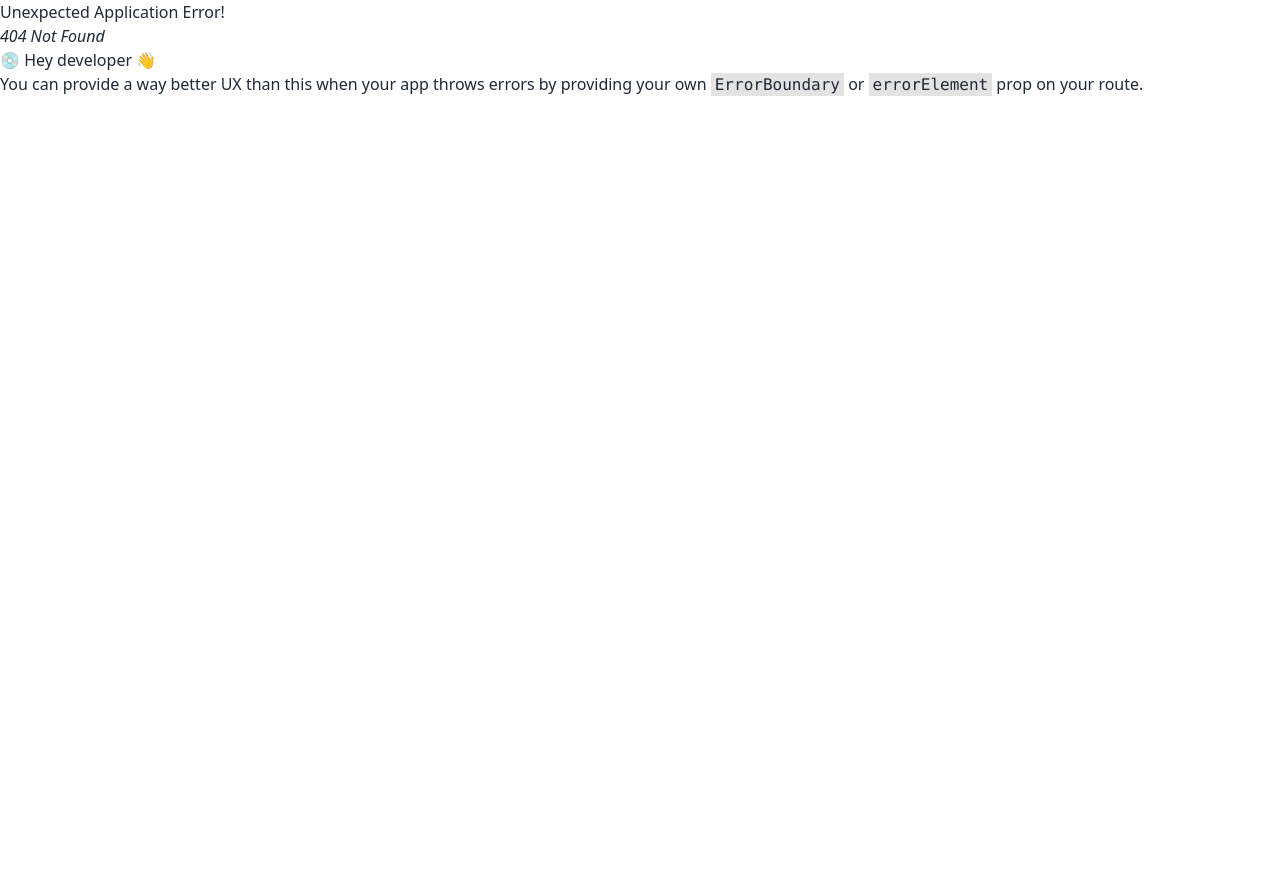
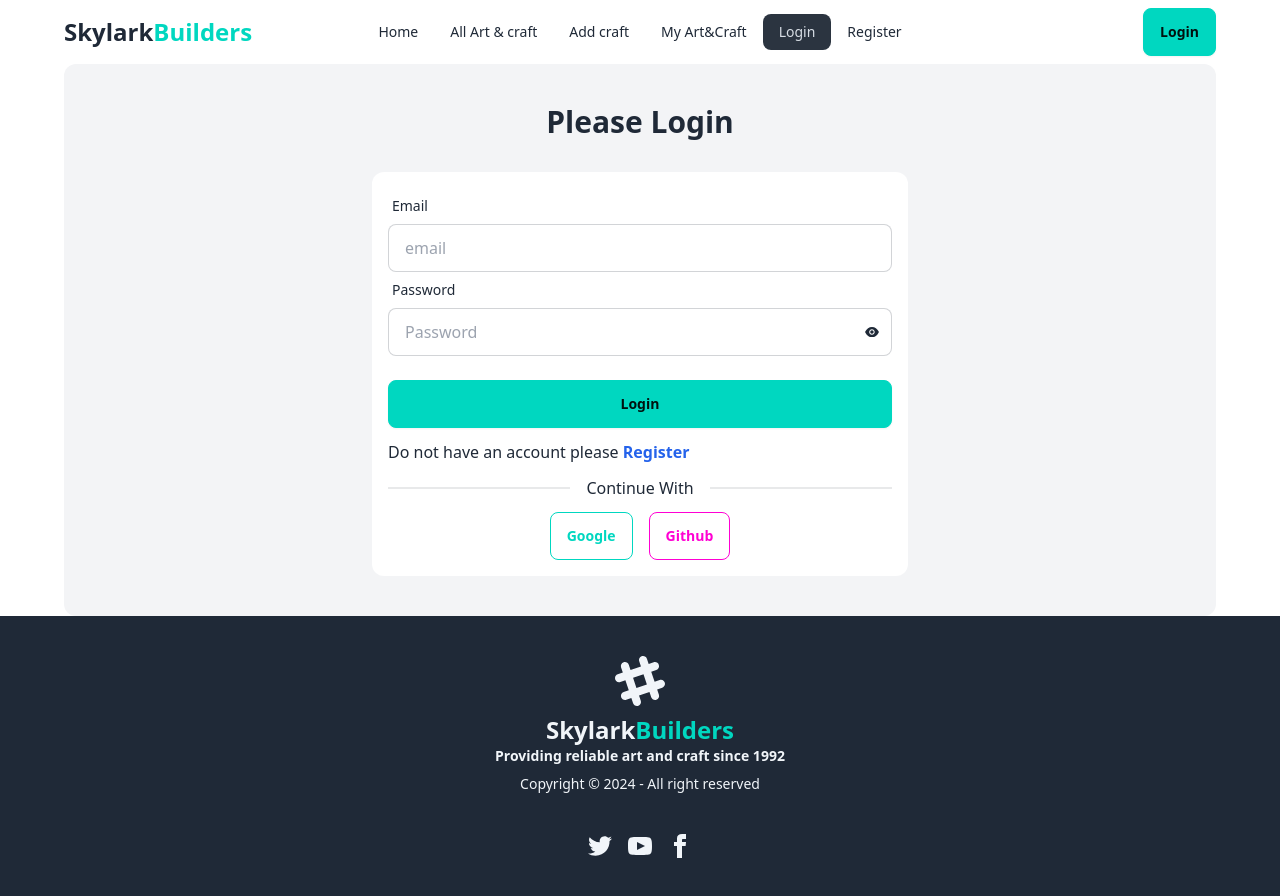
Before and after one commit to Hm-masum/Art-and-craft-client, a React (Vite) app: page /login in a window 1280 px wide. Before the commit this address had no page. Before the commit the page ends 800 px from the top, so only its background shows below. Built offline with nearby package versions, Linux system fonts and the light colour scheme.

Commit message:
login page commit

```diff
--- a/package.json
+++ b/package.json
@@ -15,6 +15,8 @@
     "match-sorter": "^6.3.4",
     "react": "^18.2.0",
     "react-dom": "^18.2.0",
+    "react-hook-form": "^7.51.3",
+    "react-icons": "^5.1.0",
     "react-router-dom": "^6.23.0",
     "sort-by": "^1.2.0"
   },
--- /dev/null
+++ b/src/Pages/Login.jsx
@@ -0,0 +1,102 @@
+import { useState } from "react";
+import { AiFillEye, AiFillEyeInvisible } from "react-icons/ai";
+import { Link } from "react-router-dom";
+
+const Login = () => {
+  const [showPassword, setShowPassword] = useState(false);
+
+  const handleLogin = (e) => {
+    e.preventDefault();
+    const form = e.target;
+    const email = form.email.value;
+    const password = form.password.value;
+    console.log(email,password)
+  };
+
+  // handle googleLogin
+  // const handleGoogleSignIn = () => {
+  //   googleLogin().then(() => {
+  //     toast.success('User login successfully')
+  //     navigate(location?.state || "/");
+  //   });
+  // };
+
+  // handle githubSignIn
+  // const handleGithubSignIn = () => {
+  //   githubLogin().then(() => {
+  //     toast.success('User login successfully')
+  //     navigate(location?.state || "/");
+  //   });
+  // }
+
+  return (
+    <div className="bg-gray-100 rounded-xl p-4 md:p-10">
+      <h2 className="text-3xl mb-8 text-center font-semibold">Please Login</h2>
+      <div className="animate__animated animate__slideInLeft md:w-3/4 lg:w-1/2 mx-auto bg-white rounded-xl p-4">
+        <form onSubmit={handleLogin}>
+          <div className="form-control">
+            <label className="label">
+              <span className="label-text">Email</span>
+            </label>
+            <input
+              type="text"
+              name="email"
+              placeholder="email"
+              className="input input-bordered"
+              required
+            />
+          </div>
+          <div className="form-control">
+            <label className="label">
+              <span className="label-text">Password</span>
+            </label>
+            <div className="relative">
+              <input
+                className="w-full input input-bordered"
+                type={showPassword ? "text" : "password"}
+                name="password"
+                placeholder="Password"
+                required
+              />
+              <span
+                className="absolute top-4 right-3"
+                onClick={() => setShowPassword(!showPassword)}
+              >
+                {showPassword ? <AiFillEyeInvisible /> : <AiFillEye />}
+              </span>
+            </div>
+          </div>
+          <br />
+          <input
+            className="btn btn-accent w-full"
+            type="submit"
+            value="Login"
+          />
+        </form>
+        <p className="my-3">
+          Do not have an account please{" "}
+          <Link to={`/register`} className="text-blue-600 font-semibold">
+            Register
+          </Link>
+        </p>
+        <div className="divider">Continue With</div>
+        <div className="flex justify-center gap-4">
+          <button
+            // onClick={handleGoogleSignIn}
+            className="btn btn-outline btn-accent"
+          >
+            Google{" "}
+          </button>
+          <button
+            // onClick={handleGithubSignIn}
+            className="btn btn-outline btn-secondary"
+          >
+            Github{" "}
+          </button>
+        </div>
+      </div>
+    </div>
+  );
+};
+
+export default Login;
```
Also changed, not shown: src/Routes/Routes.jsx (+12 -0 lines), 1 other file (tests, documents, lock files or other folders).
